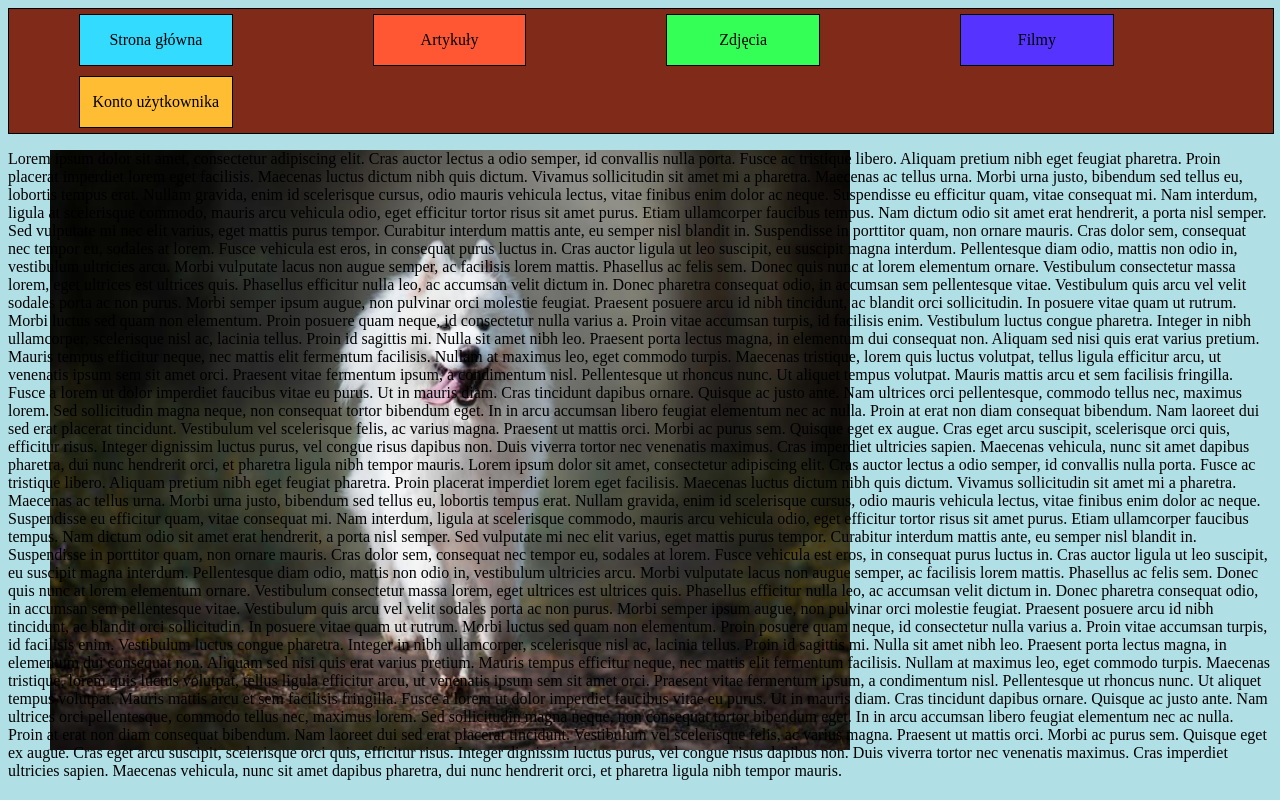
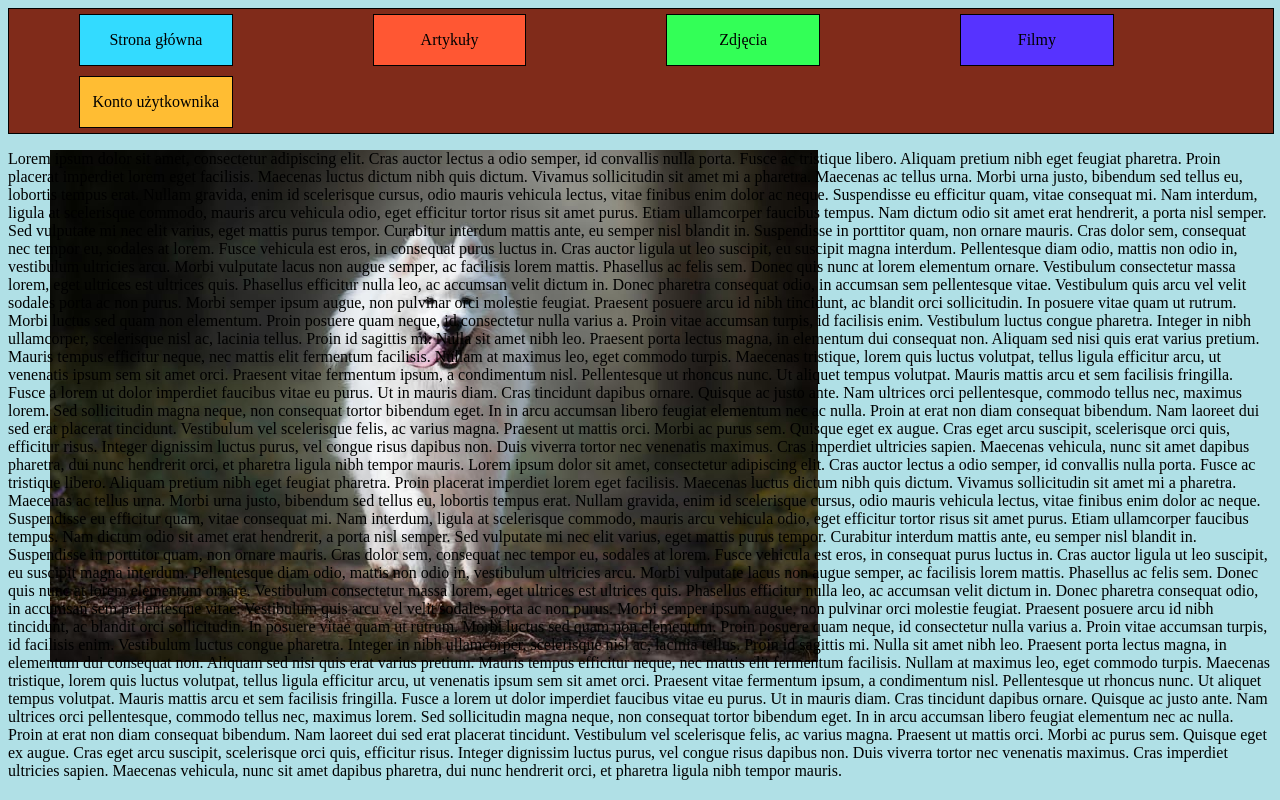
Before and after one commit to Vortex979/JakubPodsiadly.github.io, a plain HTML site: page index.html in a window 1280 px wide. Drawn offline with Linux system fonts and the light colour scheme.

Commit message:
Update index.html

```diff
--- a/index.html
+++ b/index.html
@@ -26,7 +26,7 @@
 
     <div class = "page-content">
       <div class= "page-image">
-        <img src="samojed.jpg" width="800px" height="600px">
+        <img src="samojed.jpg">
       </div>
       <div class= "page-text">
           <p>Lorem ipsum dolor sit amet, consectetur adipiscing elit. Cras auctor lectus a odio semper, id convallis nulla porta. Fusce ac tristique libero. Aliquam pretium nibh eget feugiat pharetra. Proin placerat imperdiet lorem eget facilisis. Maecenas luctus dictum nibh quis dictum. Vivamus sollicitudin sit amet mi a pharetra. Maecenas ac tellus urna. Morbi urna justo, bibendum sed tellus eu, lobortis tempus erat. Nullam gravida, enim id scelerisque cursus, odio mauris vehicula lectus, vitae finibus enim dolor ac neque. Suspendisse eu efficitur quam, vitae consequat mi. Nam interdum, ligula at scelerisque commodo, mauris arcu vehicula odio, eget efficitur tortor risus sit amet purus. Etiam ullamcorper faucibus tempus. Nam dictum odio sit amet erat hendrerit, a porta nisl semper. Sed vulputate mi nec elit varius, eget mattis purus tempor. Curabitur interdum mattis ante, eu semper nisl blandit in. Suspendisse in porttitor quam, non ornare mauris.
```
